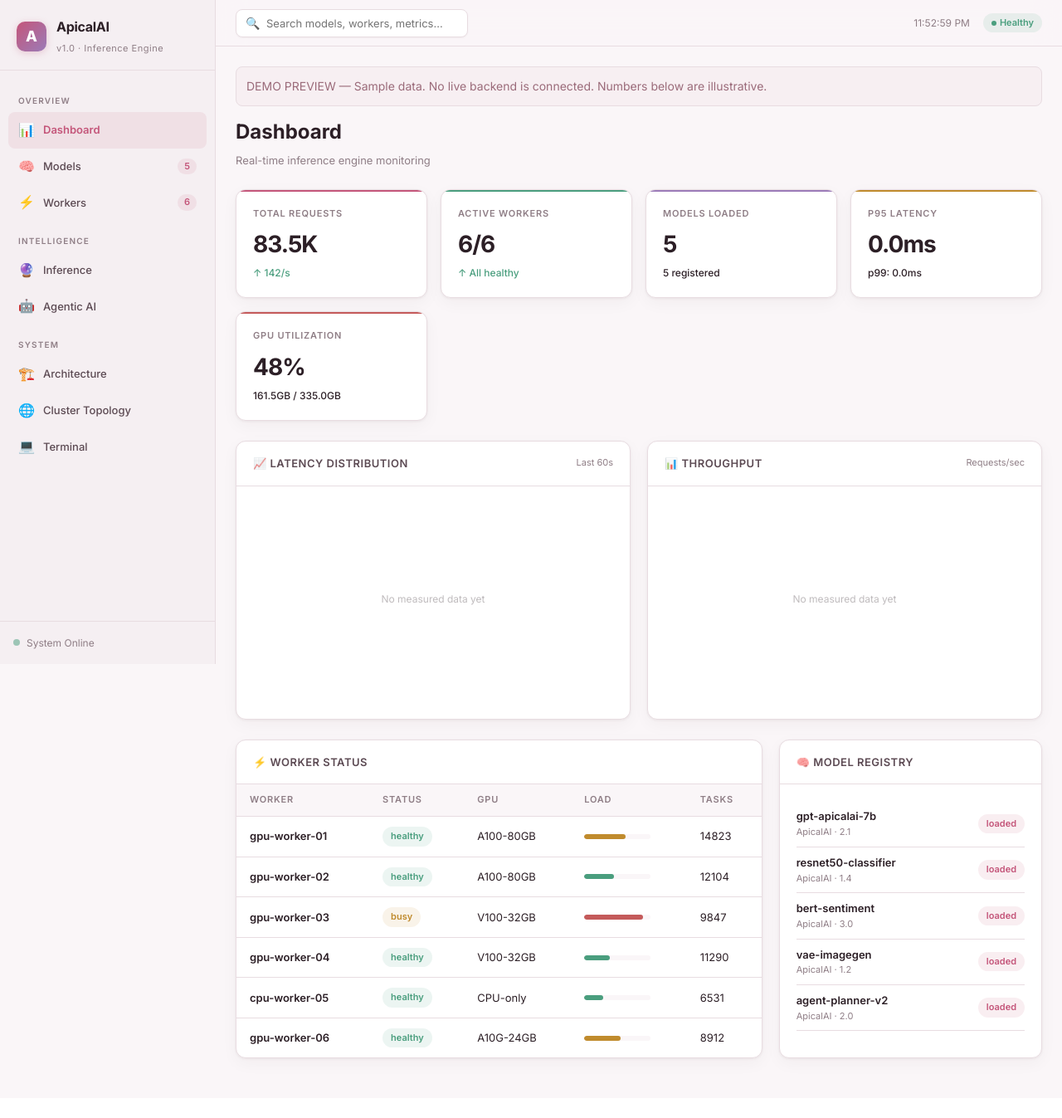
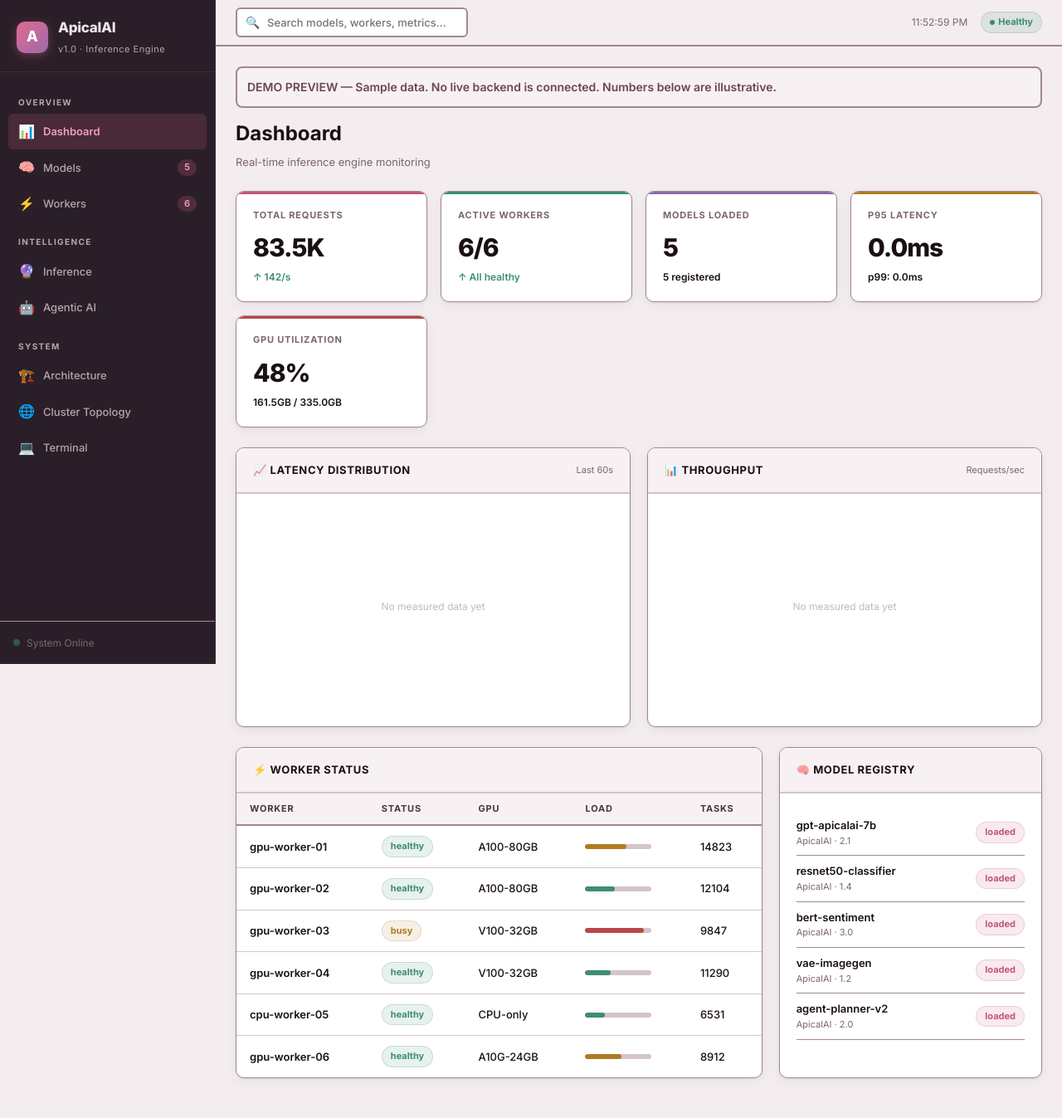
Before and after one commit to ShikhaPallavi123/distributed-ai-platform, a Flask app: template ui/templates/index.html in a window 1280 px wide. Shown: the whole page at 83% size. Before the commit the page ends 1284 px from the top, so only its background shows below. Run offline with Flask 3, Linux system fonts and the light colour scheme; the template is opened without the code that fills it, so the values that code supplies are empty; a map, chart or similar area stays blank.

Commit message:
Redesign dashboard: dark sidebar + bold borders + strong typography
Dark sidebar (#2a1f28) with light text, 2px accent borders (#a08892),
800-weight stat values at 30px, card header tints, dark terminal with
pink prompt, bold buttons with shadows. Updates inline JS colors to match.

Co-Authored-By: Claude Opus 4.6 <noreply@anthropic.com>
Claude-Session: https://claude.ai/code/session_011jffqMmtWa4nSSHhZo6Y23

```diff
--- a/docs/static/js/app.js
+++ b/docs/static/js/app.js
@@ -109,7 +109,7 @@ function renderDashboard() {
   const gpuPct = totalGPU ? Math.round((usedGPU / totalGPU) * 100) : 0;
 
   return `
-    ${state.demoMode ? '<div style="padding:12px; margin-bottom:12px; background:#f7eff2; color:#9b6b7a; border:1px solid #e8dce1; border-radius:8px;">DEMO PREVIEW — Sample data. No live backend is connected. Numbers below are illustrative.</div>' : '<div style="padding:8px; margin-bottom:12px; color:var(--green);">LIVE — Connected to ApicalAI API</div>'}
+    ${state.demoMode ? '<div style="padding:12px; margin-bottom:12px; background:#f7f1f4; color:#6a4555; border:2px solid #a08892; border-radius:8px; font-weight:600;">DEMO PREVIEW — Sample data. No live backend is connected. Numbers below are illustrative.</div>' : '<div style="padding:8px; margin-bottom:12px; color:var(--green);">LIVE — Connected to ApicalAI API</div>'}
     <h1 style="font-size:24px; font-weight:700; margin-bottom:4px;">Dashboard</h1>
     <p style="color:var(--text-muted); margin-bottom:24px; font-size:13px;">Real-time inference engine monitoring</p>
 
@@ -494,7 +494,7 @@ function renderTopology() {
               const y = cy + r * Math.sin(angle);
               const color = n.status === 'healthy' ? 'var(--green)' : n.status === 'busy' ? 'var(--amber)' : 'var(--red)';
               return `
-                <circle cx="${x}" cy="${y}" r="24" fill="rgba(255,255,255,0.9)" stroke="${color}" stroke-width="2"/>
+                <circle cx="${x}" cy="${y}" r="24" fill="#ffffff" stroke="${color}" stroke-width="2"/>
                 <text x="${x}" y="${y - 4}" text-anchor="middle" fill="var(--text)" font-size="9" font-weight="600">${n.id}</text>
                 <text x="${x}" y="${y + 10}" text-anchor="middle" fill="${color}" font-size="8">${n.status}</text>
               `;
@@ -519,7 +519,7 @@ function renderTerminal() {
           <div class="terminal-line"><span class="terminal-output">─────────────────────────────────</span></div>
           ${state.terminalLines.map(l => `<div class="terminal-line">${l}</div>`).join('')}
         </div>
-        <div style="display:flex; border-top:1px solid var(--border); background:#2a2024;">
+        <div style="display:flex; border-top:1px solid var(--border); background:#1e161a;">
           <span style="padding:10px 12px; color:var(--accent); font-family:var(--mono); font-size:12px;">apicalai&gt;</span>
           <input id="term-input" type="text" placeholder="Enter command..."
             style="flex:1; padding:10px 0; background:transparent; border:none; color:var(--text); font-family:var(--mono); font-size:12px; outline:none;"
--- a/ui/static/css/dashboard.css
+++ b/ui/static/css/dashboard.css
@@ -1,32 +1,36 @@
 /* ApicalAI Dashboard — Design System */
 :root {
-  --bg-primary: #faf6f8;
-  --bg-secondary: #f5eff2;
+  --bg-primary: #f4edf0;
+  --bg-secondary: #2a1f28;
   --bg-card: #ffffff;
-  --bg-card-hover: #fdf9fb;
-  --bg-input: #f7f2f4;
-  --border: #e8dce1;
-  --border-hover: #d4c0ca;
-  --text: #2c1f26;
-  --text-dim: #5c4a53;
-  --text-muted: #8f7e86;
+  --bg-card-hover: #fdf8fa;
+  --bg-input: #f7f1f4;
+  --border: #a08892;
+  --border-light: #d4c4cc;
+  --border-hover: #8a6e7e;
+  --text: #1a0f15;
+  --text-dim: #4a3542;
+  --text-muted: #7a6670;
+  --text-on-dark: #f0e4ea;
+  --text-dim-on-dark: #b8a4ae;
   --accent: #c4567a;
-  --accent-glow: rgba(196, 86, 122, 0.10);
-  --purple: #9b7bb8;
-  --purple-glow: rgba(155, 123, 184, 0.10);
-  --green: #4a9e7e;
-  --green-glow: rgba(74, 158, 126, 0.10);
-  --amber: #c08b2d;
-  --amber-glow: rgba(192, 139, 45, 0.10);
-  --red: #c45a5a;
-  --red-glow: rgba(196, 90, 90, 0.10);
-  --coral: #c77a52;
+  --accent-bold: #a8305a;
+  --accent-glow: rgba(196, 86, 122, 0.12);
+  --purple: #8b6aaa;
+  --purple-glow: rgba(139, 106, 170, 0.12);
+  --green: #3d8e6e;
+  --green-glow: rgba(61, 142, 110, 0.12);
+  --amber: #b07c20;
+  --amber-glow: rgba(176, 124, 32, 0.12);
+  --red: #b84848;
+  --red-glow: rgba(184, 72, 72, 0.12);
+  --coral: #b86a42;
   --pink: #c4567a;
-  --radius: 12px;
-  --radius-sm: 8px;
-  --radius-lg: 16px;
-  --shadow: 0 1px 3px rgba(44, 31, 38, 0.06), 0 6px 20px rgba(44, 31, 38, 0.04);
-  --shadow-lg: 0 4px 12px rgba(44, 31, 38, 0.08), 0 12px 32px rgba(44, 31, 38, 0.06);
+  --radius: 10px;
+  --radius-sm: 6px;
+  --radius-lg: 14px;
+  --shadow: 0 1px 3px rgba(26, 15, 21, 0.08), 0 4px 16px rgba(26, 15, 21, 0.05);
+  --shadow-lg: 0 4px 12px rgba(26, 15, 21, 0.1), 0 16px 40px rgba(26, 15, 21, 0.08);
   --font: 'Inter', -apple-system, BlinkMacSystemFont, sans-serif;
   --mono: 'JetBrains Mono', 'Fira Code', monospace;
   --transition: 0.2s cubic-bezier(0.4, 0, 0.2, 1);
@@ -49,7 +53,7 @@ body {
 .sidebar {
   width: 260px;
   background: var(--bg-secondary);
-  border-right: 1px solid var(--border);
+  border-right: 1px solid #3d2e38;
   display: flex;
   flex-direction: column;
   position: fixed;
@@ -66,12 +70,12 @@ body {
 }
 .topbar {
   height: 56px;
-  border-bottom: 1px solid var(--border);
+  border-bottom: 2px solid var(--border);
   display: flex;
   align-items: center;
   justify-content: space-between;
   padding: 0 24px;
-  background: rgba(250, 246, 248, 0.9);
+  background: rgba(244, 237, 240, 0.92);
   backdrop-filter: blur(16px);
   -webkit-backdrop-filter: blur(16px);
   position: sticky;
@@ -86,12 +90,12 @@ body {
   display: flex;
   align-items: center;
   gap: 12px;
-  border-bottom: 1px solid var(--border);
+  border-bottom: 1px solid #3d2e38;
 }
 .logo-icon {
-  width: 36px;
-  height: 36px;
-  background: linear-gradient(135deg, #c4567a, #9b7bb8);
+  width: 38px;
+  height: 38px;
+  background: linear-gradient(135deg, #e06b90, #9b6aaa);
   border-radius: 10px;
   display: flex;
   align-items: center;
@@ -99,26 +103,26 @@ body {
   font-size: 18px;
   font-weight: 800;
   color: #fff;
-  box-shadow: 0 2px 8px rgba(196, 86, 122, 0.25);
+  box-shadow: 0 3px 12px rgba(224, 107, 144, 0.35);
 }
 .logo-text h2 {
-  font-size: 16px;
-  font-weight: 700;
+  font-size: 17px;
+  font-weight: 800;
   letter-spacing: -0.3px;
-  color: var(--text);
+  color: var(--text-on-dark);
 }
 .logo-text span {
   font-size: 11px;
-  color: var(--text-muted);
+  color: var(--text-dim-on-dark);
   letter-spacing: 0.5px;
 }
 .nav { flex: 1; padding: 12px 10px; overflow-y: auto; }
 .nav-section {
   font-size: 10px;
-  font-weight: 600;
-  letter-spacing: 1.2px;
+  font-weight: 700;
+  letter-spacing: 1.4px;
   text-transform: uppercase;
-  color: var(--text-muted);
+  color: var(--text-dim-on-dark);
   padding: 16px 12px 6px;
 }
 .nav-item {
@@ -127,23 +131,23 @@ body {
   gap: 10px;
   padding: 9px 12px;
   border-radius: var(--radius-sm);
-  color: var(--text-dim);
+  color: var(--text-dim-on-dark);
   cursor: pointer;
   transition: all var(--transition);
   font-size: 13px;
   font-weight: 500;
 }
-.nav-item:hover { background: rgba(196, 86, 122, 0.06); color: var(--text); }
+.nav-item:hover { background: rgba(255, 255, 255, 0.07); color: var(--text-on-dark); }
 .nav-item.active {
-  background: var(--accent-glow);
-  color: var(--accent);
+  background: rgba(196, 86, 122, 0.2);
+  color: #f0a0bc;
   font-weight: 600;
 }
 .nav-item .icon { font-size: 16px; width: 20px; text-align: center; }
 .nav-badge {
   margin-left: auto;
-  background: var(--accent-glow);
-  color: var(--accent);
+  background: rgba(196, 86, 122, 0.25);
+  color: #f0a0bc;
   font-size: 11px;
   padding: 1px 8px;
   border-radius: 10px;
@@ -173,7 +177,7 @@ body {
   top: 0;
   left: 0;
   right: 0;
-  height: 2px;
+  height: 3px;
 }
 .stat-card.accent::before { background: var(--accent); }
 .stat-card.purple::before { background: var(--purple); }
@@ -181,9 +185,9 @@ body {
 .stat-card.amber::before { background: var(--amber); }
 .stat-card.red::before { background: var(--red); }
 .stat-card:hover { border-color: var(--border-hover); transform: translateY(-2px); box-shadow: var(--shadow-lg); }
-.stat-label { font-size: 11px; color: var(--text-muted); font-weight: 600; text-transform: uppercase; letter-spacing: 0.8px; }
-.stat-value { font-size: 28px; font-weight: 700; margin: 6px 0 2px; letter-spacing: -1px; color: var(--text); }
-.stat-change { font-size: 12px; font-weight: 500; }
+.stat-label { font-size: 11px; color: var(--text-muted); font-weight: 700; text-transform: uppercase; letter-spacing: 0.8px; }
+.stat-value { font-size: 30px; font-weight: 800; margin: 6px 0 2px; letter-spacing: -1px; color: var(--text); }
+.stat-change { font-size: 12px; font-weight: 600; }
 .stat-change.up { color: var(--green); }
 .stat-change.down { color: var(--red); }
 
@@ -200,14 +204,15 @@ body {
   align-items: center;
   justify-content: space-between;
   padding: 16px 20px;
-  border-bottom: 1px solid var(--border);
+  border-bottom: 2px solid var(--border-light);
+  background: var(--bg-input);
 }
 .card-title {
   font-size: 13px;
-  font-weight: 600;
+  font-weight: 700;
   text-transform: uppercase;
-  letter-spacing: 0.5px;
-  color: var(--text-dim);
+  letter-spacing: 0.6px;
+  color: var(--text);
   display: flex;
   align-items: center;
   gap: 8px;
@@ -226,19 +231,20 @@ body {
   text-align: left;
   padding: 10px 16px;
   font-size: 11px;
-  font-weight: 600;
+  font-weight: 700;
   text-transform: uppercase;
   letter-spacing: 0.8px;
-  color: var(--text-muted);
-  border-bottom: 1px solid var(--border);
-  background: var(--bg-primary);
+  color: var(--text-dim);
+  border-bottom: 2px solid var(--border);
+  background: var(--bg-input);
 }
 .table td {
   padding: 12px 16px;
   font-size: 13px;
-  border-bottom: 1px solid var(--border);
+  font-weight: 500;
+  border-bottom: 1px solid var(--border-light);
 }
-.table tr:hover td { background: rgba(196, 86, 122, 0.03); }
+.table tr:hover td { background: rgba(196, 86, 122, 0.04); }
 .table tr:last-child td { border-bottom: none; }
 
 /* Badges */
@@ -249,14 +255,15 @@ body {
   padding: 3px 10px;
   border-radius: 20px;
   font-size: 11px;
-  font-weight: 600;
+  font-weight: 700;
+  border: 1px solid transparent;
 }
-.badge.healthy { background: var(--green-glow); color: var(--green); }
-.badge.busy { background: var(--amber-glow); color: var(--amber); }
-.badge.draining { background: var(--purple-glow); color: var(--purple); }
-.badge.offline { background: var(--red-glow); color: var(--red); }
-.badge.loaded { background: var(--accent-glow); color: var(--accent); }
-.badge.model { background: var(--bg-primary); color: var(--text-dim); font-size: 10px; }
+.badge.healthy { background: var(--green-glow); color: var(--green); border-color: rgba(61, 142, 110, 0.2); }
+.badge.busy { background: var(--amber-glow); color: var(--amber); border-color: rgba(176, 124, 32, 0.2); }
+.badge.draining { background: var(--purple-glow); color: var(--purple); border-color: rgba(139, 106, 170, 0.2); }
+.badge.offline { background: var(--red-glow); color: var(--red); border-color: rgba(184, 72, 72, 0.2); }
+.badge.loaded { background: var(--accent-glow); color: var(--accent); border-color: rgba(196, 86, 122, 0.2); }
+.badge.model { background: var(--bg-primary); color: var(--text-dim); font-size: 10px; border-color: var(--border-light); }
 .badge-dot { width: 6px; height: 6px; border-radius: 50%; background: currentColor; }
 
 /* Buttons */
@@ -288,7 +295,7 @@ body {
 canvas { width: 100% !important; height: 100% !important; }
 
 /* Progress bars */
-.progress { height: 6px; background: var(--bg-primary); border-radius: 3px; overflow: hidden; }
+.progress { height: 6px; background: var(--border-light); border-radius: 3px; overflow: hidden; }
 .progress-fill { height: 100%; border-radius: 3px; transition: width 0.6s ease; }
 .progress-fill.accent { background: var(--accent); }
 .progress-fill.purple { background: var(--purple); }
@@ -347,37 +355,37 @@ canvas { width: 100% !important; height: 100% !important; }
 /* Search */
 .search-input {
   background: var(--bg-card);
-  border: 1px solid var(--border);
+  border: 2px solid var(--border);
   border-radius: var(--radius-sm);
   padding: 8px 14px 8px 36px;
   color: var(--text);
   font-size: 13px;
+  font-weight: 500;
   width: 280px;
   outline: none;
   font-family: var(--font);
   transition: all var(--transition);
-  box-shadow: 0 1px 2px rgba(44, 31, 38, 0.04);
 }
-.search-input:focus { border-color: var(--accent); box-shadow: 0 0 0 3px rgba(196, 86, 122, 0.08); }
+.search-input:focus { border-color: var(--accent); box-shadow: 0 0 0 3px rgba(196, 86, 122, 0.1); }
 .search-wrap { position: relative; }
 .search-icon { position: absolute; left: 12px; top: 50%; transform: translateY(-50%); color: var(--text-muted); font-size: 14px; }
 
 /* Terminal */
 .terminal {
-  background: #2a2024;
+  background: #1e161a;
+  border: 1px solid #3d2e38;
   border-radius: var(--radius-sm);
   padding: 16px;
   font-family: var(--mono);
   font-size: 12px;
   max-height: 300px;
   overflow-y: auto;
-  box-shadow: inset 0 1px 3px rgba(0, 0, 0, 0.1);
 }
 .terminal-line { margin-bottom: 2px; }
-.terminal-prompt { color: #d4849e; }
-.terminal-output { color: #c4b0b8; }
-.terminal-error { color: var(--red); }
-.terminal-success { color: #7cc4a0; }
+.terminal-prompt { color: #e06b90; }
+.terminal-output { color: #b8a4ae; }
+.terminal-error { color: #d45858; }
+.terminal-success { color: #5cb88a; }
 
 /* Responsive */
 @media (max-width: 1200px) {
--- a/ui/static/js/app.js
+++ b/ui/static/js/app.js
@@ -109,7 +109,7 @@ function renderDashboard() {
   const gpuPct = totalGPU ? Math.round((usedGPU / totalGPU) * 100) : 0;
 
   return `
-    ${state.demoMode ? '<div style="padding:12px; margin-bottom:12px; background:#f7eff2; color:#9b6b7a; border:1px solid #e8dce1; border-radius:8px;">DEMO PREVIEW — Sample data. No live backend is connected. Numbers below are illustrative.</div>' : '<div style="padding:8px; margin-bottom:12px; color:var(--green);">LIVE — Connected to ApicalAI API</div>'}
+    ${state.demoMode ? '<div style="padding:12px; margin-bottom:12px; background:#f7f1f4; color:#6a4555; border:2px solid #a08892; border-radius:8px; font-weight:600;">DEMO PREVIEW — Sample data. No live backend is connected. Numbers below are illustrative.</div>' : '<div style="padding:8px; margin-bottom:12px; color:var(--green);">LIVE — Connected to ApicalAI API</div>'}
     <h1 style="font-size:24px; font-weight:700; margin-bottom:4px;">Dashboard</h1>
     <p style="color:var(--text-muted); margin-bottom:24px; font-size:13px;">Real-time inference engine monitoring</p>
 
@@ -494,7 +494,7 @@ function renderTopology() {
               const y = cy + r * Math.sin(angle);
               const color = n.status === 'healthy' ? 'var(--green)' : n.status === 'busy' ? 'var(--amber)' : 'var(--red)';
               return `
-                <circle cx="${x}" cy="${y}" r="24" fill="rgba(255,255,255,0.9)" stroke="${color}" stroke-width="2"/>
+                <circle cx="${x}" cy="${y}" r="24" fill="#ffffff" stroke="${color}" stroke-width="2"/>
                 <text x="${x}" y="${y - 4}" text-anchor="middle" fill="var(--text)" font-size="9" font-weight="600">${n.id}</text>
                 <text x="${x}" y="${y + 10}" text-anchor="middle" fill="${color}" font-size="8">${n.status}</text>
               `;
@@ -519,7 +519,7 @@ function renderTerminal() {
           <div class="terminal-line"><span class="terminal-output">─────────────────────────────────</span></div>
           ${state.terminalLines.map(l => `<div class="terminal-line">${l}</div>`).join('')}
         </div>
-        <div style="display:flex; border-top:1px solid var(--border); background:#2a2024;">
+        <div style="display:flex; border-top:1px solid var(--border); background:#1e161a;">
           <span style="padding:10px 12px; color:var(--accent); font-family:var(--mono); font-size:12px;">apicalai&gt;</span>
           <input id="term-input" type="text" placeholder="Enter command..."
             style="flex:1; padding:10px 0; background:transparent; border:none; color:var(--text); font-family:var(--mono); font-size:12px; outline:none;"
```
Also changed, not shown: other parts of ui/static/css/dashboard.css (+12 -11 lines), docs/static/css/dashboard.css (+95 -87 lines).
